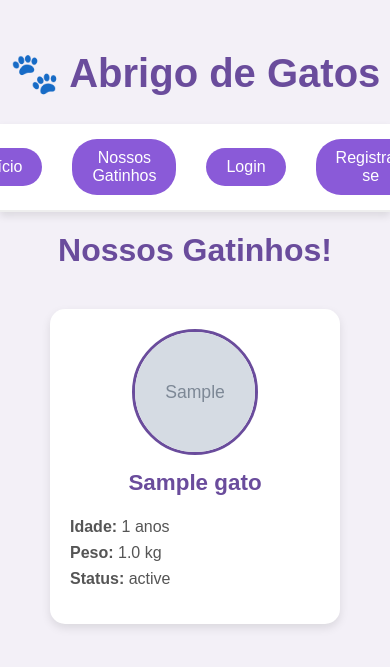
After one commit to marianacondef/abrigo-de-gatos, a Flask app: page /gatos in a window 390 px wide; the page is wider, and only the part inside the window is pictured. The commit adds this page. Shown: the top 667 px of that part. Run offline with Flask 3, Linux system fonts and the light colour scheme; tables that the repository leaves empty hold one stand-in row (values such as "Sample post"); grey boxes marked "Sample" are stand-in pictures.

Commit message:
feat: estiliza cards de gatos com imagem, informações e layout responsivo

```diff
--- a/app/routes.py
+++ b/app/routes.py
@@ -1,6 +1,6 @@
 from flask import Blueprint, render_template, request, redirect, url_for, flash
 from flask_login import login_user, login_required, logout_user, current_user
-from app.models import Usuario
+from app.models import Usuario, Gato
 from app import db
 from werkzeug.security import generate_password_hash, check_password_hash
 from app.decoradores import admin_required
@@ -35,7 +35,7 @@ def login():
 
     return render_template("login.html")
 
-
+# Registro/criação de conta
 @main.route("/registro", methods=['GET', 'POST'])
 def registro():
     if request.method == 'POST':
@@ -64,7 +64,7 @@ def registro():
 
     return render_template("registro.html")
 
-
+# Logout
 @main.route("/logout")
 @login_required
 def logout():
@@ -76,3 +76,9 @@ def logout():
 @admin_required
 def admin_teste():
     return "Área de admin acessada com sucesso!"
+
+# Lista de gatos
+@main.route("/gatos")
+def lista_gatos():
+    gatos = Gato.query.all()
+    return render_template("gatos.html", gatos=gatos)
--- a/app/static/style.css
+++ b/app/static/style.css
@@ -169,3 +169,79 @@ button:hover {
 .popup button:hover {
     background-color: #6a4c9c;
 }
+
+.titulo {
+    font-size: 2em;
+    color: #6a4c9c;
+    margin-top: 20px;
+}
+
+/* Estilo dos cards de gatos */
+.gato-container {
+    display: flex;
+    flex-wrap: wrap;
+    gap: 30px; /* Espaçamento entre os cards */
+    justify-content: center; /* Centraliza os cards */
+    margin-top: 40px;
+    padding: 0 20px;
+}
+
+/* Card individual de cada gato */
+.gato-card {
+    background-color: #ffffff;
+    border-radius: 15px;
+    box-shadow: 0 4px 10px rgba(0,0,0,0.1); /* Sombra leve */
+    width: 250px;
+    text-align: center;
+    padding: 20px;
+    transition: transform 0.3s ease, box-shadow 0.3s ease; /* Animação no hover */
+}
+
+.gato-card:hover {
+    transform: translateY(-5px); /* Eleva levemente o card */
+    box-shadow: 0 6px 15px rgba(0,0,0,0.15); /* Sombra mais intensa */
+}
+
+/* Nome do gato */
+.gato-card h3 {
+    margin-top: 15px;
+    color: #6a4c9c;
+    font-size: 1.4em;
+}
+
+/* Lista com informações: idade, peso e status */
+.gato-info {
+    list-style: none;
+    padding: 0;
+    margin-top: 15px;
+    text-align: left;
+    font-size: 1em;
+    color: #555;
+}
+
+/* Cada item da lista (idade, peso, status) */
+.gato-info li {
+    margin-bottom: 8px;
+}
+
+/* Área da imagem no card */
+.gato-card .image {
+    display: flex;
+    justify-content: center;
+    align-items: center;
+}
+
+/* Imagem do gato */
+.profile-image {
+    width: 120px;
+    height: 120px;
+    border-radius: 50%; /* Deixa a imagem redonda */
+    object-fit: cover; /* Garante que a imagem preencha sem distorcer */
+    border: 3px solid #6a4c9c; /* Borda roxa */
+    transition: transform 0.3s ease;
+}
+
+/* Zoom leve na imagem ao passar o mouse */
+.gato-card:hover .profile-image {
+    transform: scale(1.05);
+}
--- a/app/templates/base.html
+++ b/app/templates/base.html
@@ -3,12 +3,14 @@
 <html lang="pt-br">
 <head>
     <meta charset="UTF-8">
+    <link rel="stylesheet" href="{{ url_for('static', filename='style.css') }}">
     <title>Abrigo de Gatos</title>
 </head>
 <body style="font-family: Arial, sans-serif;">
     <h1>🐾 Abrigo de Gatos</h1>
     <div class="navbar">
         <a href="{{ url_for('main.index') }}">Início</a>
+        <a href="{{ url_for('main.lista_gatos') }}">Nossos Gatinhos</a>
         {% if current_user.is_authenticated %}
             <a href="{{ url_for('main.logout') }}">Logout</a>
         {% else %}
--- /dev/null
+++ b/app/templates/gatos.html
@@ -0,0 +1,21 @@
+{% extends 'base.html' %}
+
+{% block content %}
+    <h2 class="titulo">Nossos Gatinhos!</h2>
+
+    <div class="gato-container">
+        {% for gato in gatos %}
+            <div class="gato-card">
+                <div class="image">
+                    <img src="{{ gato.imagem }}" class="profile-image" alt="Gato {{ gato.nome }}">
+                </div>
+                <h3>{{ gato.nome }}</h3>
+                <ul class="gato-info">
+                    <li><strong>Idade:</strong> {{ gato.idade }} anos</li>
+                    <li><strong>Peso:</strong> {{ gato.peso }} kg</li>
+                    <li><strong>Status:</strong> {{ gato.status }}</li>
+                </ul>
+            </div>
+        {% endfor %}
+    </div>
+{% endblock %}
```
Also changed, not shown: app/static/img/ginger.jpg (added), app/static/img/kitty.jpg (added).
